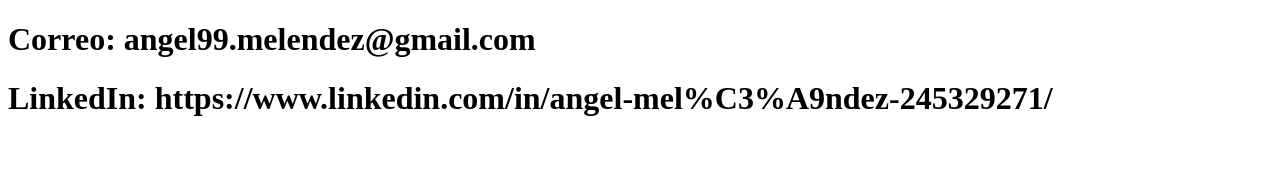
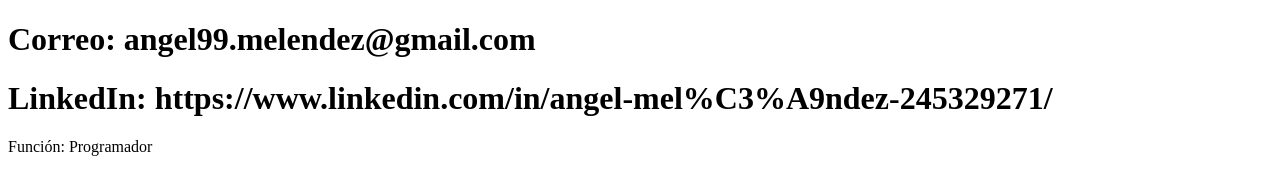
Before and after one commit to AN93L-969/Ejercicios-para-principiantes, a plain HTML site: page Contacto.html in a window 1280 px wide. Drawn offline with Linux system fonts and the light colour scheme.

Commit message:
Actualiza el contacto

```diff
--- a/Contacto.html
+++ b/Contacto.html
@@ -8,5 +8,6 @@
 <body>
     <h1>Correo: angel99.melendez@gmail.com</h1>
     <h1>LinkedIn: https://www.linkedin.com/in/angel-mel%C3%A9ndez-245329271/</h1>
+        <p>Función: Programador</p>
 </body>
 </html>
```
